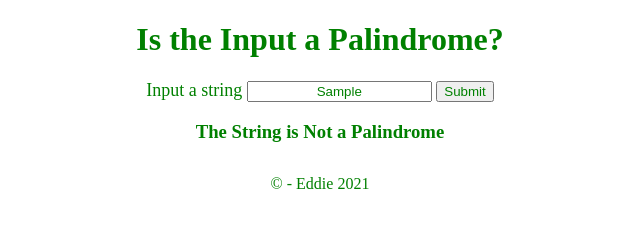
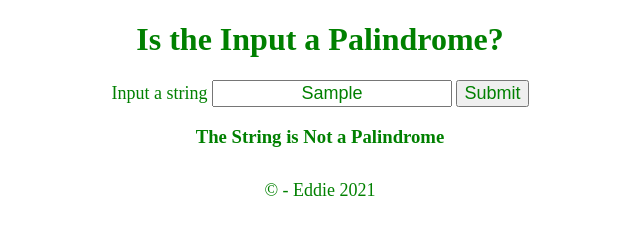
Before and after one commit to Eddie-Github/Web-Scripting-Module-4, a plain HTML site: page index.html in a window 1280 px wide. Both pictures are taken after typing "Sample" into the empty fields and a click on the button "Submit". Shown: the whole page, without its empty margins (320-960 px from the left). Drawn offline with Linux system fonts and the light colour scheme.

Commit message:
Add files via upload

```diff
--- a/index.css
+++ b/index.css
@@ -4,7 +4,7 @@
     text-align: center;
 }
 /* increase font size of text */
-p, a{
+p, a, footer, label, button, input{
     font-size: large;
 }
 /* add padding above footer */
--- a/index.js
+++ b/index.js
@@ -17,6 +17,10 @@ function palindromeForm(event)
     //first check if the input is a string
     if (typeof input === 'string')
     {
+        //remove spaces from string
+        inputWithoutSpaces = input.split(' ').join('');
+        input = inputWithoutSpaces;
+
         //split input into array of characters
         var inputArray = Array.from(input);
         //reverse the array
```
